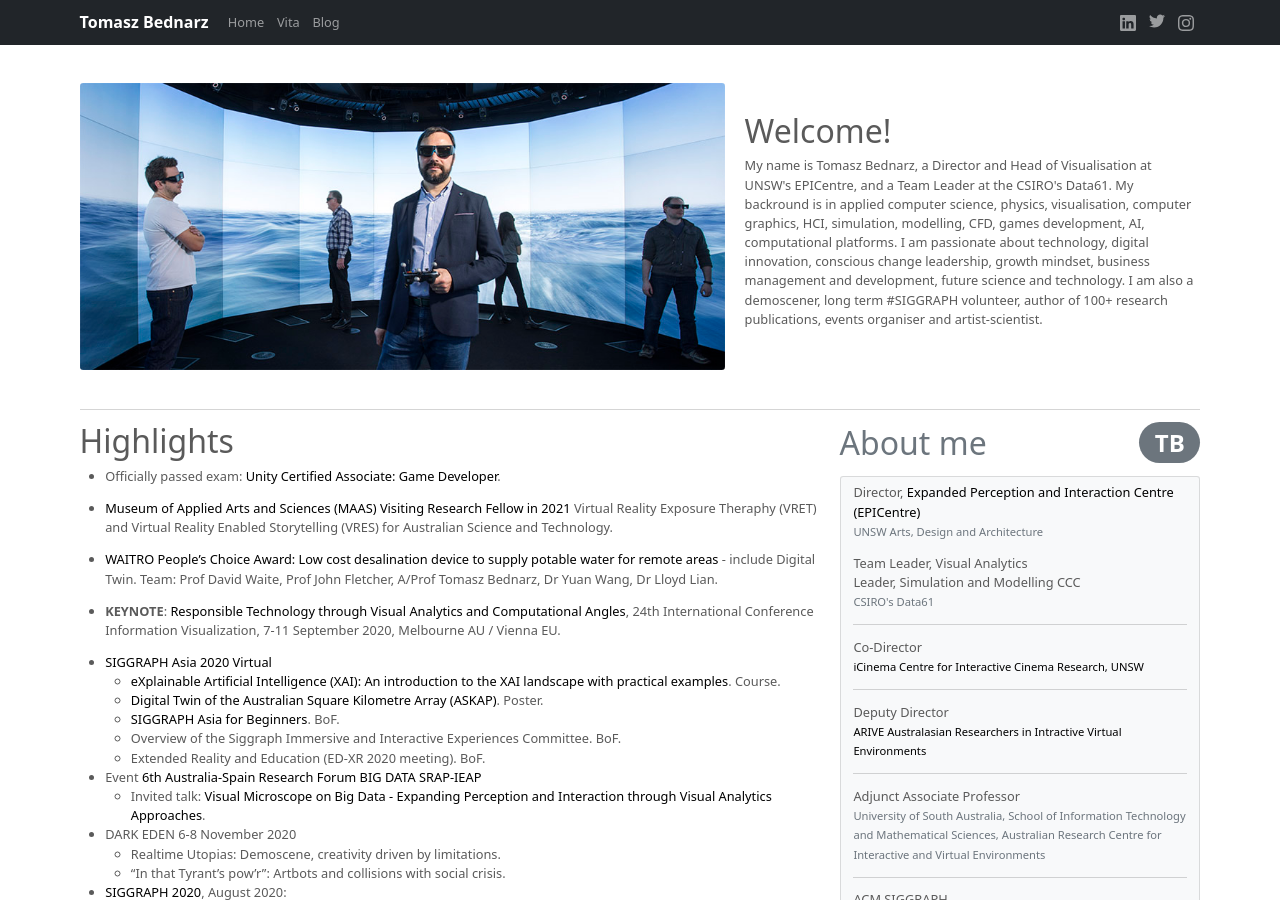
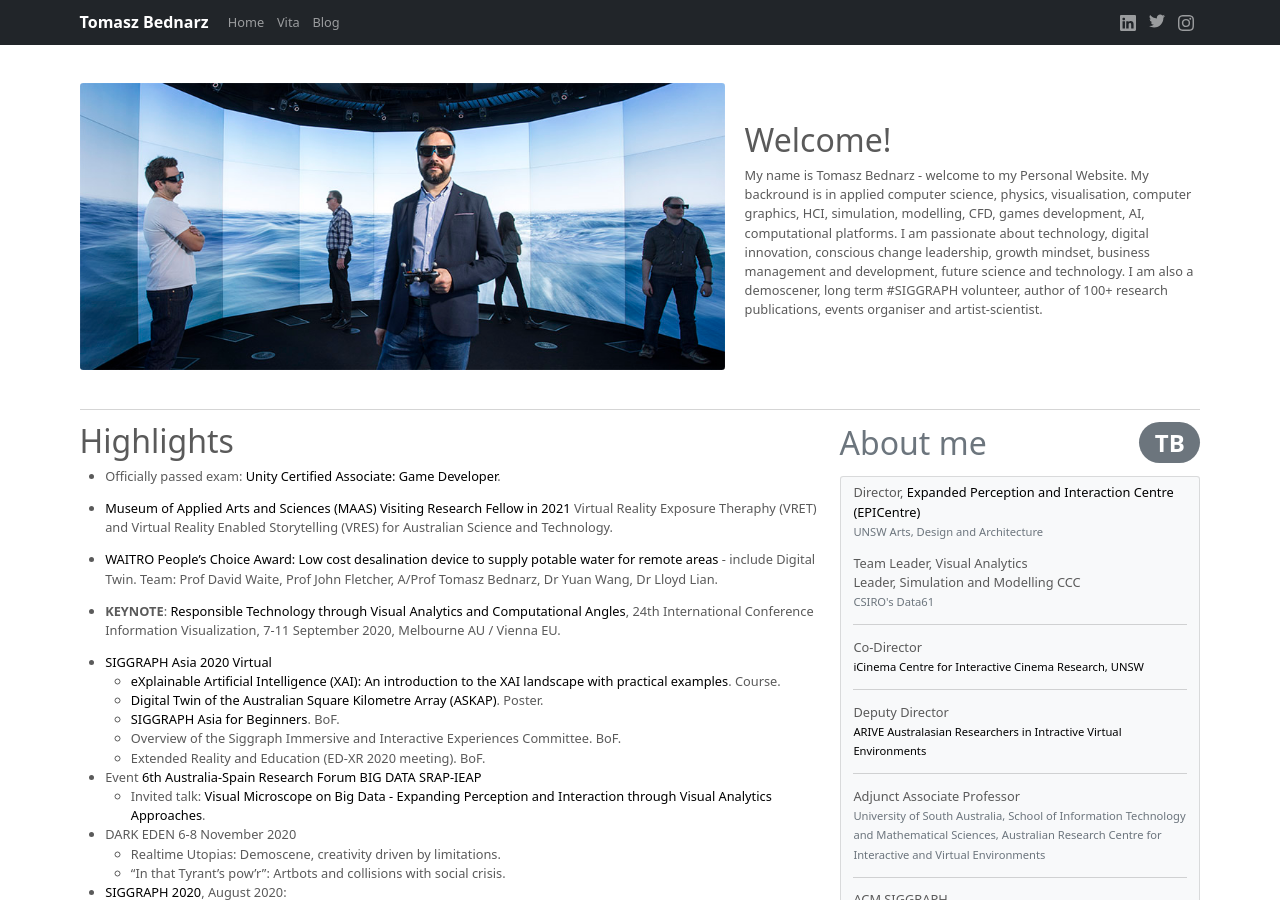
Before and after one commit to tomaszbednarz/tomaszbednarz.github.io, a Jekyll site: the page built from index.md, in a window 1280 px wide and 900 px high. Built offline with Jekyll 4.4.1, drawn with Linux system fonts in a browser that asks for light colours.

Commit message:
Update index.md

```diff
--- a/index.md
+++ b/index.md
@@ -17,7 +17,7 @@ sections:
   - section_id: about_text
     title: Welcome!
     content: |-
-        My name is Tomasz Bednarz, a Director and Head of Visualisation at UNSW's EPICentre, and a Team Leader at the CSIRO's Data61.
+        My name is Tomasz Bednarz - welcome to my Personal Website.
         My backround is in applied computer science, physics, visualisation, computer graphics, HCI, simulation, modelling, CFD, games development, AI, computational platforms.
         I am passionate about technology, digital innovation, conscious change leadership, growth mindset, business management and development, future science and technology.
         I am also a demoscener, long term #SIGGRAPH volunteer, author of 100+ research publications, events organiser and artist-scientist.
```
